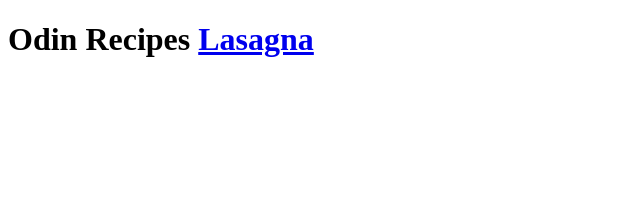
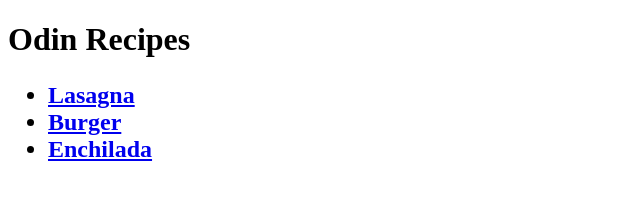
Before and after one commit to GiraffeBryce/odin-recipes, a plain HTML site: page index.html in a window 1280 px wide. Shown: the whole page, without its empty margins (0-640 px from the left). Drawn offline with Linux system fonts and the light colour scheme.

Commit message:
Add list of recipes

```diff
--- a/index.html
+++ b/index.html
@@ -7,7 +7,13 @@
     <body>
         <h1>
             Odin Recipes
-            <a href="./recipes/lasagna.html">Lasagna</a>
         </h1>
+        <h2>
+            <ul>
+                <li><a href="./recipes/lasagna.html">Lasagna</a></li>
+                <li><a href = "./recipes/burger.html">Burger</a></li>
+                <li><a href = "./recipes/enchilada.html">Enchilada</a></li>
+            </ul>
+        </h2>
     </body>
 </html>
```
